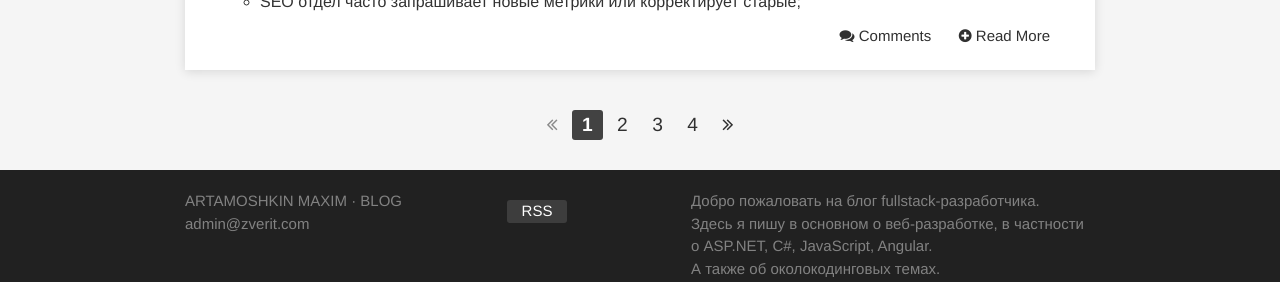
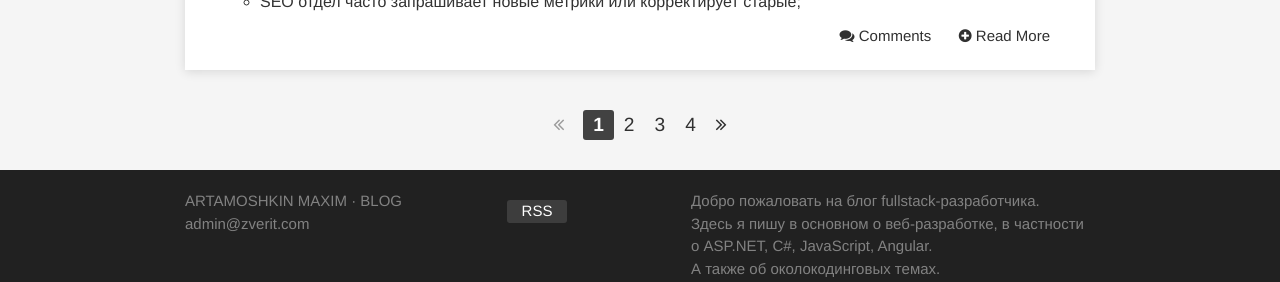
Before and after one commit to martamoshkin/blog.zverit.com, a Jekyll site: the page built from index.html, in a window 1280 px wide. Shown: the part 1383-1665 px from the top of the page. Built offline with Jekyll 4.4.1, drawn with Linux system fonts in a browser that asks for light colours; some web fonts are replaced; the list of posts is cut into pages by our own code.

Commit message:
pagination fix

```diff
--- a/_sass/_pagination.scss
+++ b/_sass/_pagination.scss
@@ -1,23 +1,20 @@
 .pagination {
-    text-align: center;
+    display: flex;
+    justify-content: center;
     margin-top: 40px;
 
     li {
-        display: inline-block;
+        height: 30px;
         border-radius: 3px;
-        text-align: initial;
-        vertical-align: top;
-
-        height: 30px;
         color: #444;
         font-size: 1.2rem;
-        line-height: 30px;
 
         > a, > b, > span {
-            padding: 0 10px;
+            width: 20px;
+            padding: 5px 10px;
         }
 
-        &:hover {
+        &:hover:not(.active-prev):not(.active-next):not(.active) {
             background-color: #e5e5e5;
             color: #fff;
         }
@@ -29,6 +26,6 @@
     }
 
     .disabled {
-        opacity: .6;
+        opacity: .5;
     }
 }
--- a/index.html
+++ b/index.html
@@ -43,15 +43,17 @@ layout: default
 		{% if paginator.total_pages > 1 %}
 		<nav>
 			<div class="pagination">
+				{% if paginator.previous_page %}
 				<li>
-					{% if paginator.previous_page %}
 					<a href="{{ paginator.previous_page_path | prepend: site.baseurl | replace: '//', '/' }}" ref="prev">
 						<span class="fa fa-angle-double-left"></span>
 					</a>
-					{% else %}
+				</li>
+				{% else %}
+				<li class="active-prev">
 					<span class="fa fa-angle-double-left disabled"></span>
-					{% endif %}
 				</li>
+				{% endif %}
 
 				{% for page in (1..paginator.total_pages) %}
 
@@ -62,7 +64,7 @@ layout: default
 
 				{% elsif page == 1 %}
 				<li>
-					<a href="{{ paginator.previous_page_path | prepend: site.baseurl | replace: '//', '/' }}" ref="prev">{{ page }}</a>
+					<a href="{{ '/' | prepend: site.baseurl | replace: '//', '/' }}" ref="prev">{{ page }}</a>
 				</li>
 				{% else %}
 				<li>
@@ -71,14 +73,15 @@ layout: default
 
 				{% endif %}
 				{% endfor %}
-
+				{% if paginator.next_page %}
 				<li>
-					{% if paginator.next_page %}
 					<a href="{{ paginator.next_page_path | prepend: site.baseurl | replace: '//', '/' }}" ref="next"><span class="fa fa-angle-double-right"></span></a>
-					{% else %}
+				</li>
+				{% else %}
+				<li class="active-next">
 					<span class="fa fa-angle-double-right disabled"></span>
-					{% endif %}
 				</li>
+				{% endif %}
 			</div>
 		</nav>
 		{% endif %}
```
